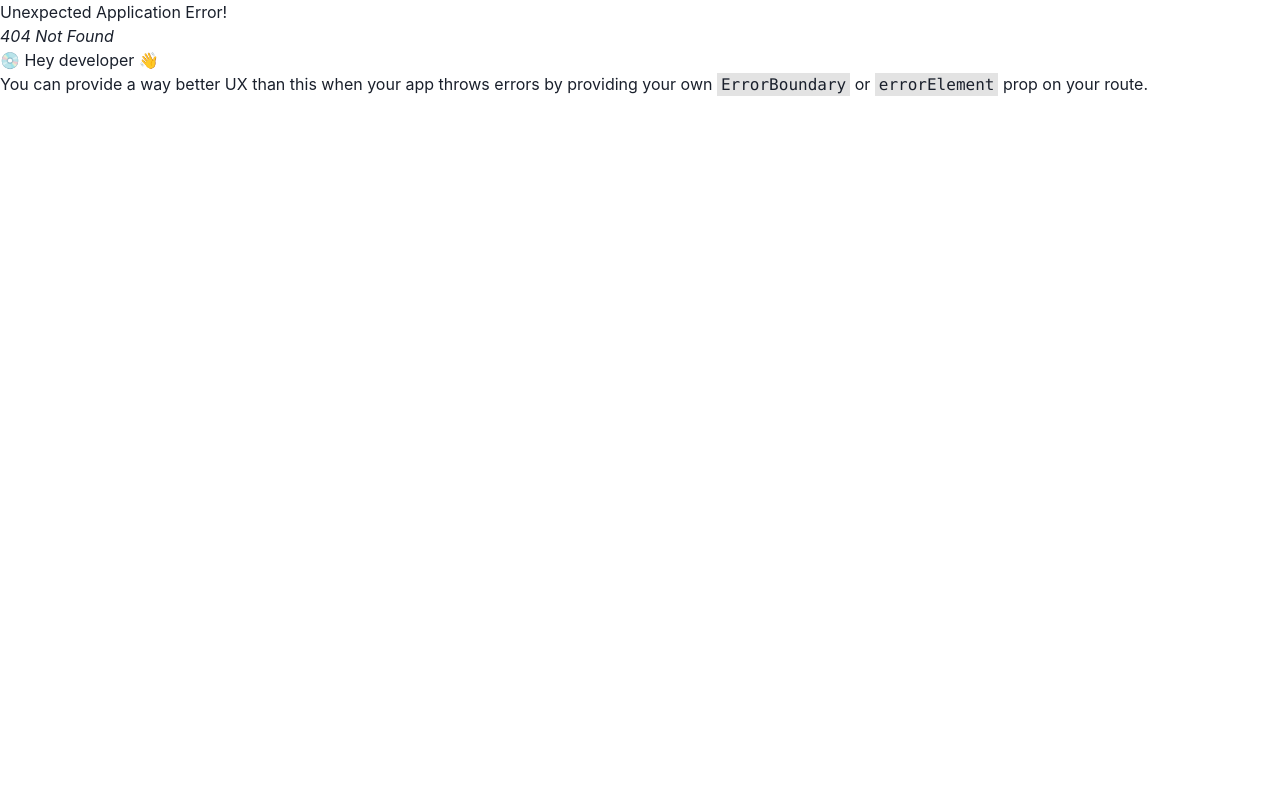
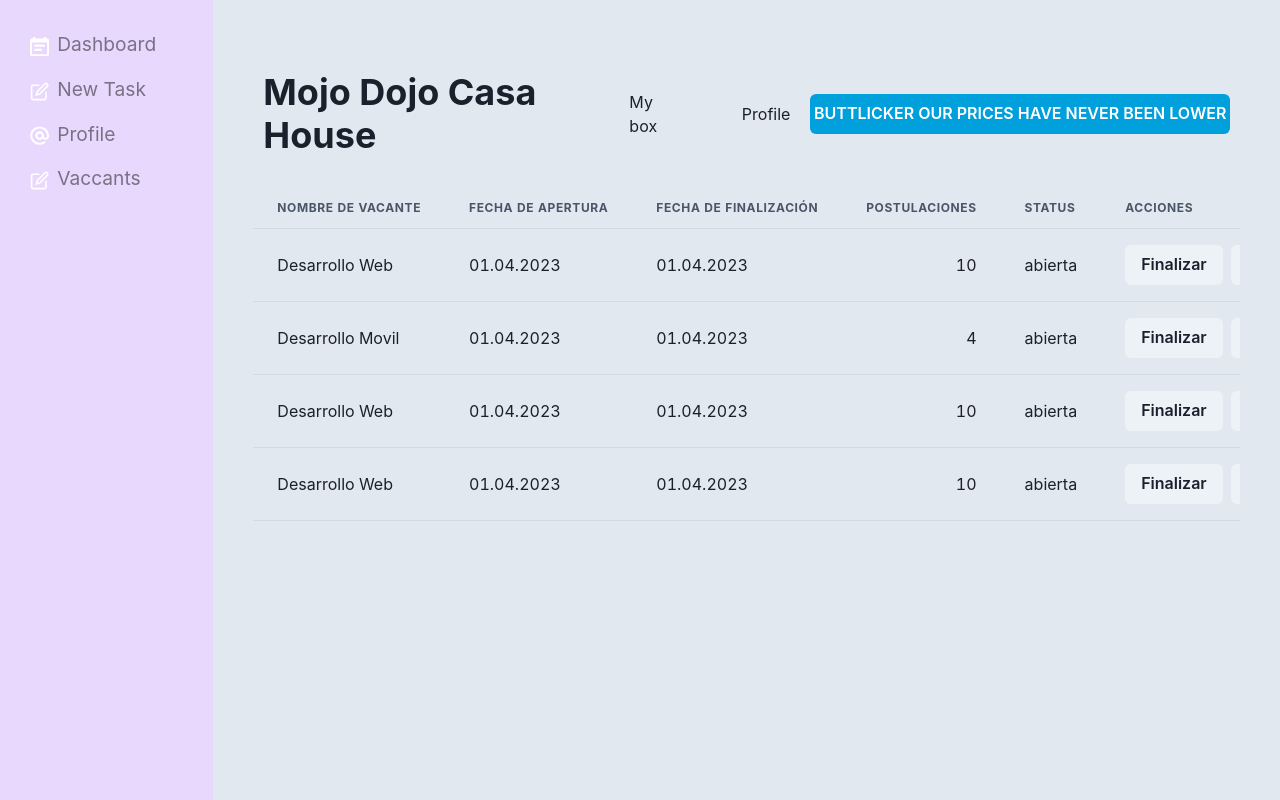
Before and after one commit to dirty-dan01/chakraTutorial, a React (Vite) app: page /vaccants in a window 1280 px wide. Before the commit this address had no page. Built offline with nearby package versions, Linux system fonts and the light colour scheme.

Commit message:
Testing for some side features of chakra

```diff
--- a/src/App.jsx
+++ b/src/App.jsx
@@ -10,6 +10,8 @@
 import Dashboard from './pages/Dashboard'
 import Create from './pages/Create'
 import Profile from './pages/Profile'
+import Vaccants from './pages/Vaccants'
+import { Tab } from '@chakra-ui/react'
 
 // router and routes
 const router = createBrowserRouter(
@@ -18,6 +20,7 @@
       <Route index element={<Dashboard />} />
       <Route path="create" element={<Create />} />
       <Route path="profile" element={<Profile />} />
+      <Route path="vaccants" element={<Vaccants/>}/>
     </Route>
   )
 )
--- a/src/components/Sidebar.jsx
+++ b/src/components/Sidebar.jsx
@@ -1,5 +1,5 @@
 import { AtSignIcon, CalendarIcon, EditIcon } from "@chakra-ui/icons";
-import { List, ListIcon, ListItem } from "@chakra-ui/react";
+import { AlertIcon, List, ListIcon, ListItem } from "@chakra-ui/react";
 import { NavLink } from "react-router-dom";
 
 export default function Sidebar() {
@@ -23,6 +23,12 @@
                 Profile
             </NavLink>
         </ListItem>
+        <ListItem>
+            <NavLink to="/vaccants">
+                <ListIcon   ListIcon as={EditIcon} color={"white"}></ListIcon>
+                Vaccants
+            </NavLink>
+        </ListItem>
     </List>
   )
 }
--- a/src/pages/Create.jsx
+++ b/src/pages/Create.jsx
@@ -1,5 +1,31 @@
+import { Box, Button, HStack, List, ListItem, Spacer, Text, Flex } from "@chakra-ui/react";
+
 export default function Create() {
   return (
-    <div>Create</div>
+    <Box>
+      <List>
+        <ListItem bg={"purple.100"}rounded={"md"}>
+          <HStack>
+            <Text>Daniel Ceballos</Text>
+            <Spacer/>
+            <Button colorScheme="purple">Descargar</Button>
+          </HStack>
+        </ListItem>
+        <ListItem bg={"purple.100"}rounded={"md"} marginTop={"1"}>
+          <HStack>
+            <Text>Kua Arreola</Text>
+            <Spacer/>
+            <Button colorScheme="purple">Descargar</Button>
+          </HStack>
+        </ListItem>
+        <ListItem bg={"purple.100"}rounded={"md"} marginTop={"1"}>
+          <HStack>
+            <Text>Hana Fernandez</Text>
+            <Spacer/>
+            <Button colorScheme="purple">Descargar</Button>
+          </HStack>
+        </ListItem>
+      </List>
+    </Box>
   )
 }
--- /dev/null
+++ b/src/pages/Vaccants.jsx
@@ -0,0 +1,106 @@
+import { Box, Button, ButtonGroup } from '@chakra-ui/react'
+import React from 'react'
+import {
+  Table,
+  Thead,
+  Tbody,
+  Tfoot,
+  Tr,
+  Th,
+  Td,
+  TableCaption,
+  TableContainer,
+} from '@chakra-ui/react'
+
+export default function Vaccants() {
+  return (
+    <Box>
+      <TableContainer>
+          <Table variant='simple' colorScheme='blackAlpha'>
+            <Thead>
+              <Tr>
+                <Th>Nombre de Vacante</Th>
+                <Th>Fecha de apertura</Th>
+                <Th>Fecha de finalización</Th>
+                <Th>Postulaciones</Th>
+                <Th>Status</Th>
+                <Th>Acciones</Th>
+              </Tr>
+            </Thead>
+            <Tbody>
+              <Tr>
+                <Td>Desarrollo Web</Td>
+                <Td>01.04.2023</Td>
+                <Td>01.04.2023</Td>
+                <Td isNumeric>10</Td>
+                <Td>abierta</Td>
+                <Td>
+                  <ButtonGroup>
+                    <Button>
+                      Finalizar
+                    </Button>
+                    <Button>
+                      Detalles
+                    </Button>
+                  </ButtonGroup>
+                </Td>
+              </Tr>
+              <Tr>
+              <Td>Desarrollo Movil</Td>
+                <Td>01.04.2023</Td>
+                <Td>01.04.2023</Td>
+                <Td isNumeric>4</Td>
+                <Td>abierta</Td>
+                <Td>
+                  <ButtonGroup>
+                    <Button>
+                      Finalizar
+                    </Button>
+                    <Button>
+                      Detalles
+                    </Button>
+                  </ButtonGroup>
+                </Td>
+              </Tr>
+              <Tr>
+              <Td>Desarrollo Web</Td>
+                <Td>01.04.2023</Td>
+                <Td>01.04.2023</Td>
+                <Td isNumeric>10</Td>
+                <Td>abierta</Td>
+                <Td>
+                  <ButtonGroup>
+                    <Button>
+                      Finalizar
+                    </Button>
+                    <Button>
+                      Detalles
+                    </Button>
+                  </ButtonGroup>
+                </Td>
+              </Tr>
+            </Tbody>
+            <Tfoot>
+              <Tr>
+              <Td>Desarrollo Web</Td>
+                <Td>01.04.2023</Td>
+                <Td>01.04.2023</Td>
+                <Td isNumeric>10</Td>
+                <Td>abierta</Td>
+                <Td>
+                  <ButtonGroup>
+                    <Button>
+                      Finalizar
+                    </Button>
+                    <Button>
+                      Detalles
+                    </Button>
+                  </ButtonGroup>
+                </Td>
+              </Tr>
+            </Tfoot>
+          </Table>
+      </TableContainer>
+    </Box>
+  )
+}
```
